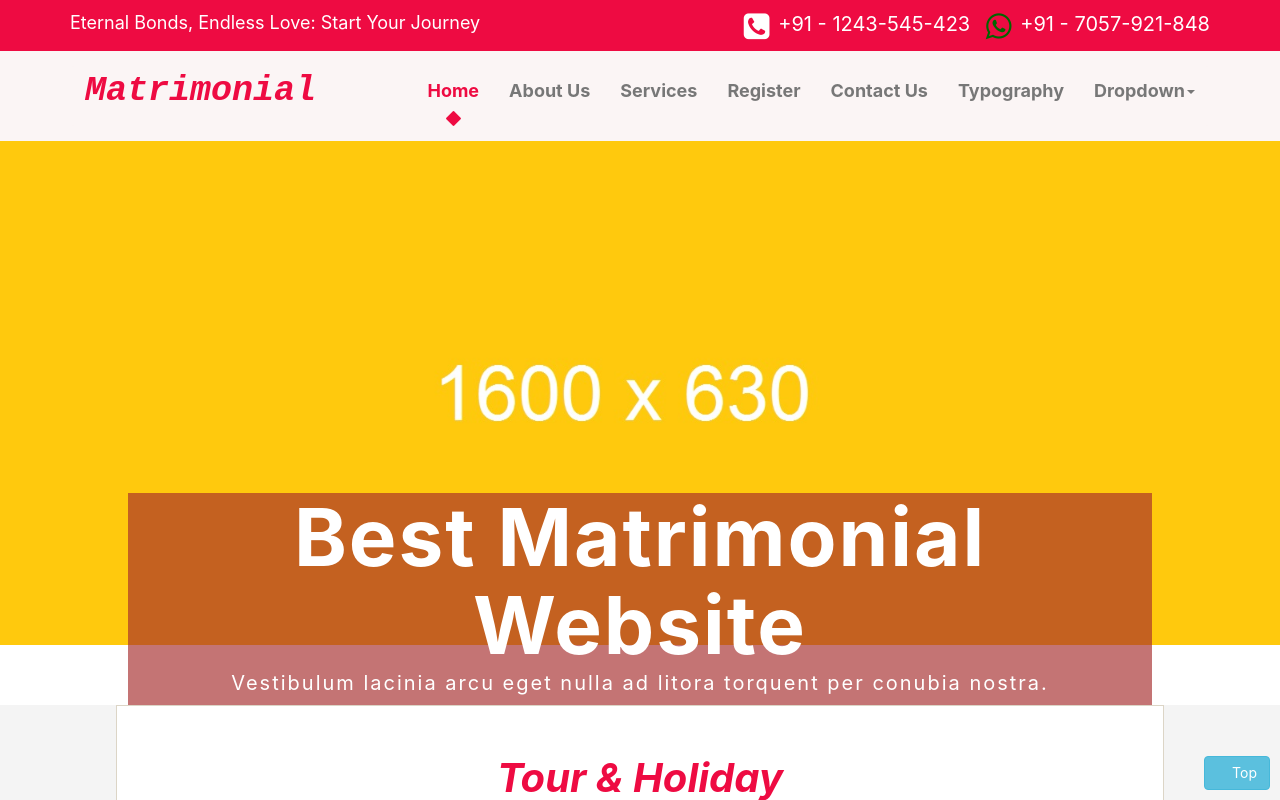
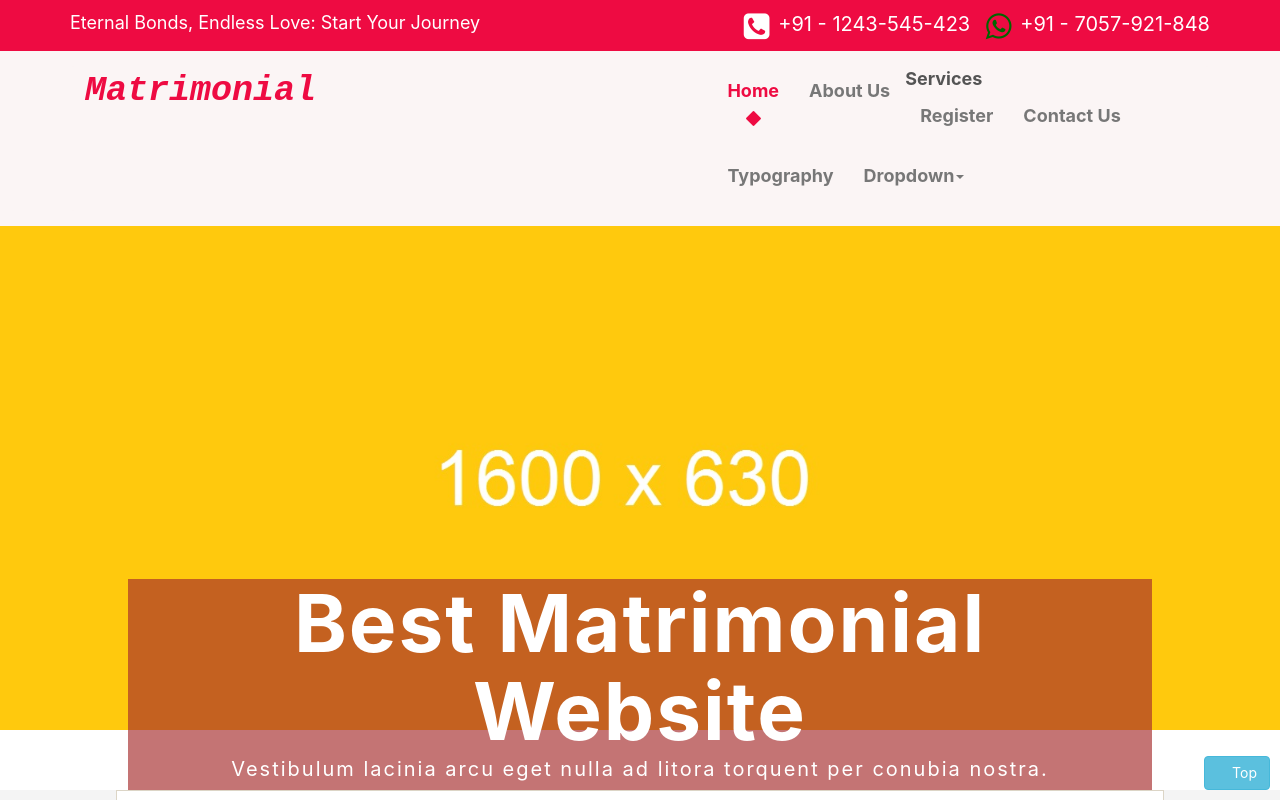
Before and after one commit to rameshwaripatil/Matrimony, a React (Create React App) app: page / in a window 1280 px wide. Shown: the top 800 px of the page. Built offline with nearby package versions, Linux system fonts and the light colour scheme; a web font is replaced by a local one.

Commit message:
services link

```diff
--- a/src/Website/Components/Header.jsx
+++ b/src/Website/Components/Header.jsx
@@ -1,4 +1,5 @@
 import React from 'react'
+import { Link } from 'react-router-dom'
 
 const Header = () => {
   return (
@@ -42,7 +43,7 @@ const Header = () => {
               <ul className="nav navbar-nav navbar-right">
                 <li><a className="color_1 active_1" href="/">Home</a></li>
                 <li><a className="color_1" href="/about">About Us</a></li>
-                <li><a className="color_1" href="services.html">Services</a></li>
+                <Link  to="/services"><li><a className="color_1" href="services">Services</a></li> </Link>
                 <li><a className="color_1" href="/register">Register</a></li>
                 <li><a className="color_1" href="contact.html">Contact Us</a></li>
                 <li><a className="color_1" href="pages.html">Typography</a></li>
```
